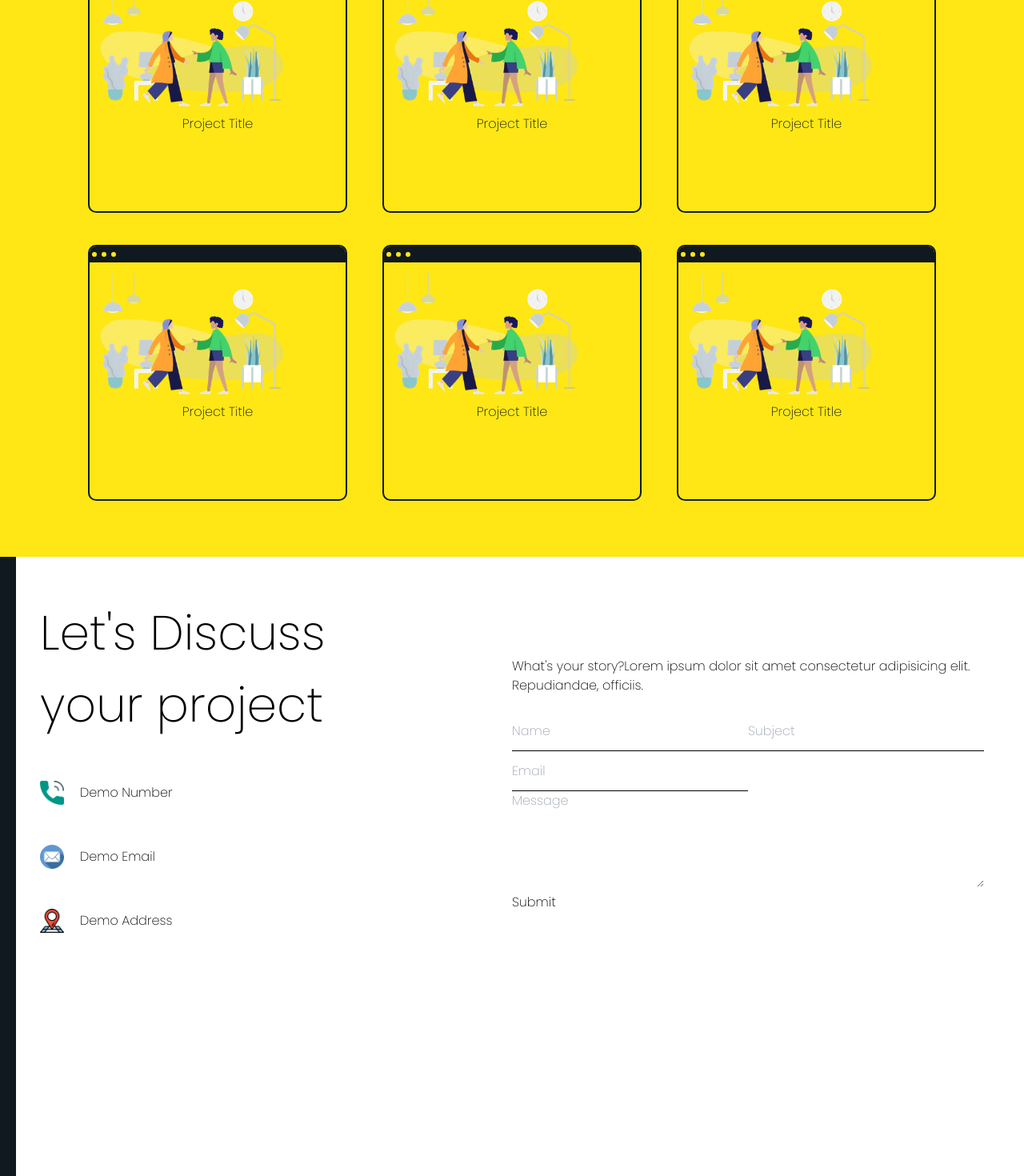
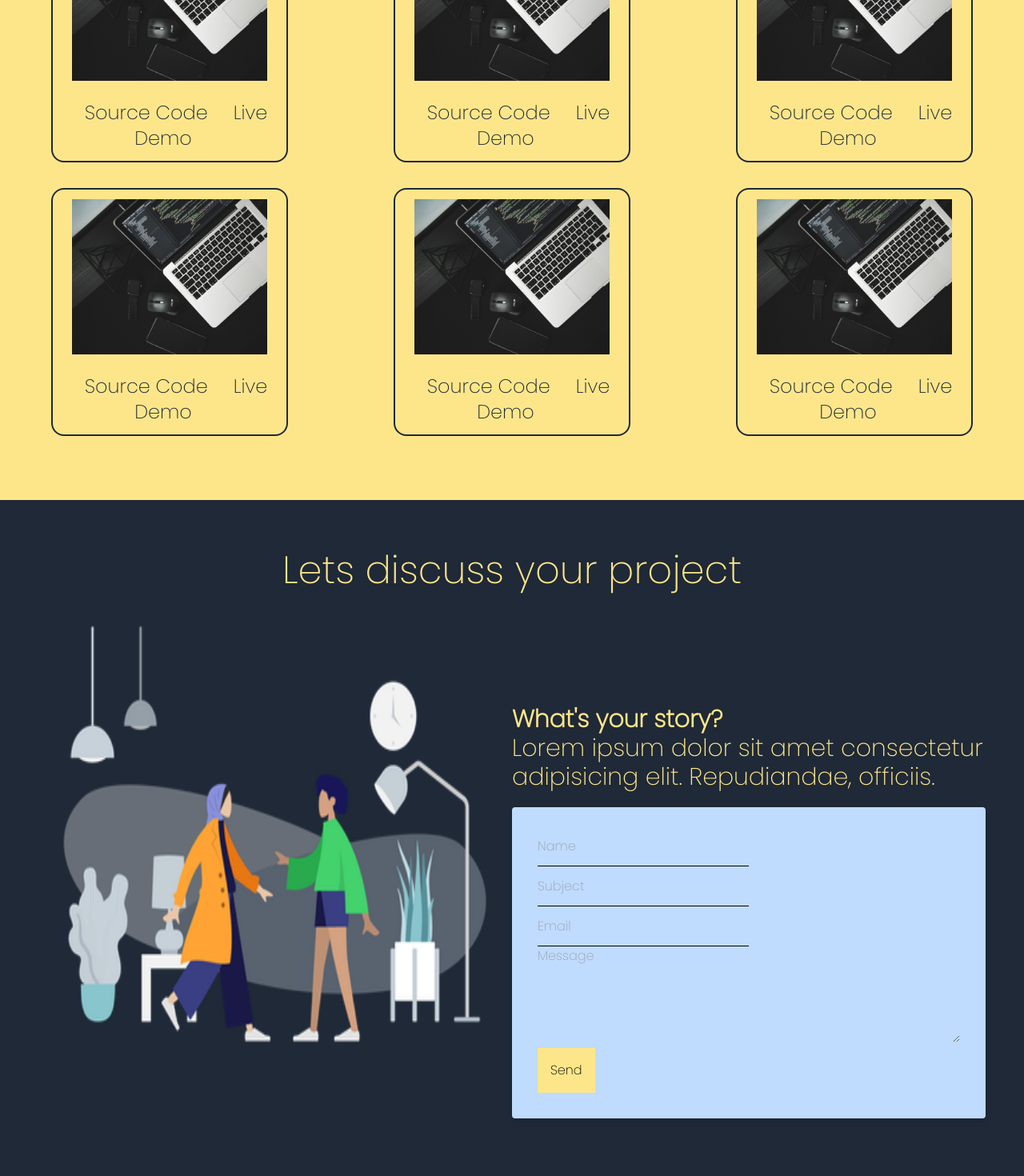
Before and after one commit to AdibAhmed317/Portfolio-reactjs, a React (Create React App) app: page / in a window 1280 px wide. Shown: the part 2200-3670 px from the top of the page at 80% size. Built offline with nearby package versions, Linux system fonts and the light colour scheme.

Commit message:
desktop version

```diff
--- a/src/components/Contact/Contact.css
+++ b/src/components/Contact/Contact.css
@@ -2,20 +2,17 @@
   height: 100vh;
   position: relative;
 }
-
-.contact-bg {
+\\ .contact-bg {
   width: 20px;
   height: 100%;
   background-color: #101820ff;
   position: absolute;
 }
-
-.contact-wrapper {
+\\ .contact-wrapper {
   padding: 50px;
   display: flex;
 }
-
-.contact-left {
+\\ .contact-left {
   flex: 1;
 }
 
--- a/src/components/Contact/Contact.js
+++ b/src/components/Contact/Contact.js
@@ -2,16 +2,12 @@ import React, { useRef } from 'react';
 import emailjs from 'emailjs-com';
 
 import './Contact.css';
-import Phone from '../../images/phone.png';
-import Email from '../../images/email.png';
-import Address from '../../images/address.png';
+import info from '../../images/info.png';
 
 const Contact = () => {
   const formRef = useRef();
 
   const handleSubmit = e => {
-    // e.preventDefault();
-
     emailjs
       .sendForm(
         'service_fohvwed',
@@ -30,48 +26,56 @@ const Contact = () => {
   };
 
   return (
-    <div className='contact'>
-      <div className='contact-bg'></div>
-      <div className='contact-wrapper'>
-        <div className='contact-left'>
-          <div className='contact-title'>Let's Discuss your project</div>
-          <div className='contact-info'>
-            <div className='contact-info-item'>
-              <img src={Phone} alt='' className='contact-icon' />
-              Demo Number
-            </div>
-            <div className='contact-info-item'>
-              <img src={Email} alt='' className='contact-icon' />
-              Demo Email
-            </div>
-            <div className='contact-info-item'>
-              <img src={Address} alt='' className='contact-icon' />
-              Demo Address
-            </div>
-          </div>
+    <div className='h-full bg-gray-800 px-12 py-16 pb-9'>
+      <h1 className='text-5xl font-extralight text-yellow-200 text-center'>
+        Lets discuss your project
+      </h1>
+      <div className='flex flex-row h-screen'>
+        <div className='flex h-3/4 justify-center w-2/4'>
+          <img src={info} alt='' />
         </div>
-        <div className='contact-right'>
-          <p className='contact-desc'>
-            <b>What's your story?</b>
+        <div className='w-2/4 justify-center items-center mt-36'>
+          <p className='contact-desc text-yellow-200 text-3xl'>
+            <b className='font-extrabold'>What's your story?</b>
+            <br />
             Lorem ipsum dolor sit amet consectetur adipisicing elit.
             Repudiandae, officiis.
           </p>
-          <form ref={formRef} onSubmit={handleSubmit}>
-            <input type='text' placeholder='Name' name='user_name' />
-            <input type='text' placeholder='Subject' name='user_subject' />
-            <input type='email' placeholder='Email' name='user_email' />
-            <textarea rows='5' placeholder='Message' name='message' />
-            <button>Submit</button>
+          <form
+            ref={formRef}
+            onSubmit={handleSubmit}
+            className='bg-blue-200 shadow-md rounded px-8 pt-6 pb-8 mb-4'
+          >
+            <input
+              className='bg-blue-200'
+              type='text'
+              placeholder='Name'
+              name='user_name'
+            />
+            <br />
+            <input
+              className='bg-blue-200'
+              type='text'
+              placeholder='Subject'
+              name='user_subject'
+            />
+            <br />
+            <input
+              className='bg-blue-200'
+              type='email'
+              placeholder='Email'
+              name='user_email'
+            />
+            <textarea
+              className='bg-blue-200'
+              rows='5'
+              placeholder='Message'
+              name='message'
+            />
+            <button onClick={handleSubmit}>
+              <h1 className='bg-yellow-200 p-4'>Send</h1>
+            </button>
           </form>
-          {/* <form ref={formRef} onSubmit={handleSubmit}>
-            <label>Name</label>
-            <input type='text' name='user_name' />
-            <label>Email</label>
-            <input type='email' name='user_email' />
-            <label>Message</label>
-            <textarea name='message' />
-            <input type='submit' value='Send' />
-          </form> */}
         </div>
       </div>
     </div>
--- a/src/components/Intro/Try.js
+++ b/src/components/Intro/Try.js
@@ -1,38 +1,81 @@
-import React from 'react';
-import { Link } from 'react-router-dom';
-
+import React, { useRef } from 'react';
+import emailjs from 'emailjs-com';
 import info from '../../images/info.png';
 
 const Try = () => {
+  const formRef = useRef();
+
+  const handleSubmit = e => {
+    // e.preventDefault();
+
+    emailjs
+      .sendForm(
+        'service_fohvwed',
+        'template_kub0jsd',
+        formRef.current,
+        'user_gRp7XFLYX5L8MoREOkNrl'
+      )
+      .then(
+        result => {
+          console.log(result.text);
+        },
+        error => {
+          console.log(error.text);
+        }
+      );
+  };
   return (
     <>
-      <div className='mx-auto'>
-        <div className='grid grid-cols-1 md:grid-cols-2 h-screen '>
-          <div class='max-h-screen md:h-screen justify-center items-center flex bg-yellow-200 pb-2'>
-            <img
-              class='w-auto h-auto object-center border-2 border-gray-800 rounded-3xl'
-              src={info}
-              alt=''
-            />
+      <div className='h-screen bg-gray-800 px-12 py-16 pb-9'>
+        <h1 className='text-5xl font-extralight text-yellow-200 text-center'>
+          Lets discuss your project
+        </h1>
+        <div className='flex flex-row h-screen'>
+          <div className='flex h-3/4 justify-center w-2/4'>
+            <img src={info} alt='' />
           </div>
-          <div class='flex p-10 bg-gray-800 font-sans'>
-            <div class='mb-auto mt-auto max-w-lg'>
-              <h1 class='text-3xl uppercase text-yellow-200'>Adib Ahmed</h1>
-              <p class='font-mono mb-5 text-yellow-200'>
-                Web && Mobile App Developer
-              </p>
-              <p className='text-yellow-200 font-roboto'>
-                Lorem ipsum dolor sit amet, consectetuer adipiscing elit. Donec
-                odio. Quisque volutpat mattis eros. Nullam malesuada erat ut
-                turpis. Suspendisse urna nibh, viverra non, semper suscipit,
-                posuere a, pede.
-              </p>
-              <button class='bg-yellow-300 rounded-md py-3 px-7 mt-6 text-gray-800 font-semibold p-0 m-0'>
-                <Link className='p-12' to='/contact'>
-                  Email Me
-                </Link>
+          <div className='w-2/4 justify-center items-center mt-36'>
+            <p className='contact-desc text-yellow-200 text-3xl'>
+              <b className='font-extrabold'>What's your story?</b>
+              <br />
+              Lorem ipsum dolor sit amet consectetur adipisicing elit.
+              Repudiandae, officiis.
+            </p>
+            <form
+              ref={formRef}
+              onSubmit={handleSubmit}
+              className='bg-blue-200 shadow-md rounded px-8 pt-6 pb-8 mb-4'
+            >
+              <input
+                className='bg-blue-200'
+                type='text'
+                placeholder='Name'
+                name='user_name'
+              />
+              <br />
+              <input
+                className='bg-blue-200'
+                type='text'
+                placeholder='Subject'
+                name='user_subject'
+              />
+              <br />
+              <input
+                className='bg-blue-200'
+                type='email'
+                placeholder='Email'
+                name='user_email'
+              />
+              <textarea
+                className='bg-blue-200'
+                rows='5'
+                placeholder='Message'
+                name='message'
+              />
+              <button onClick={handleSubmit}>
+                <h1 className='bg-yellow-200 p-4'>Send</h1>
               </button>
-            </div>
+            </form>
           </div>
         </div>
       </div>
@@ -41,77 +84,132 @@ const Try = () => {
 };
 
 export default Try;
-/* <div class='mx-auto bg-gray-800'>
-  <div class='grid grid-cols-1 md:grid-cols-2 h-screen bg-red-50'>
-    <div class='max-h-96 md:h-screen justify-center items-center flex'>
-      <img
-        class='w-auto h-auto object-cover object-top'
-        src={info}
-        alt=''
-      />
-    </div>
-    <div class='flex p-10'>
-      <div class='mb-auto mt-auto max-w-lg'>
-        <h1 class='text-3xl uppercase'>Jun Santilla</h1>
-        <p class='font-semibold mb-5'>Web Developer</p>
-        <p>
-          Lorem ipsum dolor sit amet, consectetuer adipiscing elit. Donec
-          odio. Quisque volutpat mattis eros. Nullam malesuada erat ut
-          turpis. Suspendisse urna nibh, viverra non, semper suscipit,
-          posuere a, pede.
-        </p>
-        <button class='bg-black rounded-md py-3 px-7 mt-6 text-white'>
-          Email Me
-        </button>
-      </div>
-    </div>
-  </div>
-</div> */
 
-//   return
-//   <>
-//     <div class="h-screen w-full bg-gray-50 flex justify-center items-center flex-col p-2">
-//         <div class="text-gray-100 shadow-lg shadow-gray-300 w-full md:w-96 h-52 bg-gradient-to-br from-gray-800 to-gray-400 p-4 rounded relative max-w-[24rem]">
-//         <p class="font-bold">Aditya Singh</p>
-//         <p class="my-1 text-sm">
-//         Frontend, Backend & <br />
-//         Devops Engineer.
+// {/* <div className='w-3/12 h-2/5 justify-center items-center flex flex-col rounded-2xl py-3 border-2 border-gray-800'>
+//   <img src={about} alt='' className='w-10/12' />
+//   <br />
+//   <div className=''>
+//     <a
+//       href='https://google.com'
+//       className='text-2xl text-gray-800 px-4 hover:bg-gray-800 rounded-3xl hover:text-yellow-200'
+//     >
+//       Source Code
+//     </a>
+//     <a
+//       href='https://google.com'
+//       className='text-2xl text-gray-800 px-4 hover:bg-gray-800 rounded-3xl hover:text-yellow-200'
+//     >
+//       Live Demo
+//     </a>
+//   </div>
+// </div> */
+
+// /* <div class='mx-auto bg-gray-800'>
+// <div class='grid grid-cols-1 md:grid-cols-2 h-screen bg-red-50'>
+// <div class='max-h-96 md:h-screen justify-center items-center flex'>
+//       <img
+//         class='w-auto h-auto object-cover object-top'
+//         src={info}
+//         alt=''
+//       />
+//     </div>
+//     <div class='flex p-10'>
+//       <div class='mb-auto mt-auto max-w-lg'>
+//         <h1 class='text-3xl uppercase'>Jun Santilla</h1>
+//         <p class='font-semibold mb-5'>Web Developer</p>
+//         <p>
+//           Lorem ipsum dolor sit amet, consectetuer adipiscing elit. Donec
+//           odio. Quisque volutpat mattis eros. Nullam malesuada erat ut
+//           turpis. Suspendisse urna nibh, viverra non, semper suscipit,
+//           posuere a, pede.
 //         </p>
-//         <p class="text-sm">xxxxxxxx@xxxxx.com</p>
-//         <span class="text-lg font-extrabold absolute right-4 bottom-4">BRAND</span>
+//         <button class='bg-black rounded-md py-3 px-7 mt-6 text-white'>
+//           Email Me
+//         </button>
+//       </div>
 //     </div>
+//   </div>
+// </div> */
 
-//     <div class="shadow-lg shadow-purple-200 p-4 w-full md:w-96 h-52 rounded bg-gradient-to-bl from-purple-300 to-blue-900 flex flex-col justify-center items-center mt-4 max-w-[24rem]">
-//     <img class="w-20 h-20 object-cover rounded-full mb-2" src="https://images.unsplash.com/photo-1534528741775-53994a69daeb?ixlib=rb-1.2.1&ixid=MnwxMjA3fDB8MHxwaG90by1wYWdlfHx8fGVufDB8fHx8&auto=format&fit=crop&w=764&q=80" alt="logo">
-//     <p class="text-gray-100 font-semibold">Aditya Singh</p>
+// //   return
+// //   <>
+// //     <div class="h-screen w-full bg-gray-50 flex justify-center items-center flex-col p-2">
+// //         <div class="text-gray-100 shadow-lg shadow-gray-300 w-full md:w-96 h-52 bg-gradient-to-br from-gray-800 to-gray-400 p-4 rounded relative max-w-[24rem]">
+// //         <p class="font-bold">Aditya Singh</p>
+// //         <p class="my-1 text-sm">
+// //         Frontend, Backend & <br />
+// //         Devops Engineer.
+// //         </p>
+// //         <p class="text-sm">xxxxxxxx@xxxxx.com</p>
+// //         <span class="text-lg font-extrabold absolute right-4 bottom-4">BRAND</span>
+// //     </div>
+
+// //     <div class="shadow-lg shadow-purple-200 p-4 w-full md:w-96 h-52 rounded bg-gradient-to-bl from-purple-300 to-blue-900 flex flex-col justify-center items-center mt-4 max-w-[24rem]">
+// //     <img class="w-20 h-20 object-cover rounded-full mb-2" src="https://images.unsplash.com/photo-1534528741775-53994a69daeb?ixlib=rb-1.2.1&ixid=MnwxMjA3fDB8MHxwaG90by1wYWdlfHx8fGVufDB8fHx8&auto=format&fit=crop&w=764&q=80" alt="logo">
+// //     <p class="text-gray-100 font-semibold">Aditya Singh</p>
+// //     </div>
+// //   </>;
+// //
+
+// // {
+// /* <header className='max-h-full bg-white p-6 flex'>
+// <div className='container mx-auto mt-8 md:mt-0 md:space-x-10 md:grid grid-cols-3 justify-center md:py-40'>
+//   <div className='grid justify-center items-center order-1 col-span-1'>
+//     <img
+//       className='lg:h-80 md:h-64 h-40 rounded-full'
+//       src={ad}
+//       alt='logo'
+//     />
+//   </div>
+//   <div className='mt-8 md:mt-0 lg:justify-end col-span-2'>
+//     <h1 className='text-4xl text-gray-800 text-center md:text-left font-bold mb-6'>
+//       Hi, I am Adib Ahmed
+//       <br /> Full Stack Web Developer
+//     </h1>
+//     <p className='text-xl text-gray-800 text-center md:text-left'>
+//       Amet minim mollit non deserunt ullamco est sit aliqua dolor do
+//       amet sint. Velit officia consequat duis enim velit mollit.
+//       Exercitation veniam consequat sunt nostrud amet.
+//     </p>
+//     <button className='block mt-8 mx-auto md:mx-0 text-2xl py-3 px-6 text-red-50 font-semibold rounded bg-red-400'>
+//       Learn More
+//     </button>
+//   </div>
+// </div>
+
+// <div className='h-screen bg-yellow-200'>
+//   {/* <div className='contact-bg'></div> */}
+//   <div className='p-14 flex flex-row'>
+//     <div className='contact-left'>
+//       <div className='contact-title'>Let's Discuss your project</div>
+//       <div className='contact-info'>
+//         <div className='contact-info-item'>
+//           <img src={info} alt='' className='contact-icon' />
+//           Demo Number
+//         </div>
+//         <div className='contact-info-item'>
+//           <img src={Email} alt='' className='contact-icon' />
+//           Demo Email
+//         </div>
+//         <div className='contact-info-item'>
+//           <img src={Address} alt='' className='contact-icon' />
+//           Demo Address
+//         </div>
+//       </div>
 //     </div>
-//   </>;
-//
-
-// {
-/* <header className='max-h-full bg-white p-6 flex'>
-<div className='container mx-auto mt-8 md:mt-0 md:space-x-10 md:grid grid-cols-3 justify-center md:py-40'>
-  <div className='grid justify-center items-center order-1 col-span-1'>
-    <img
-      className='lg:h-80 md:h-64 h-40 rounded-full'
-      src={ad}
-      alt='logo'
-    />
-  </div>
-  <div className='mt-8 md:mt-0 lg:justify-end col-span-2'>
-    <h1 className='text-4xl text-gray-800 text-center md:text-left font-bold mb-6'>
-      Hi, I am Adib Ahmed
-      <br /> Full Stack Web Developer
-    </h1>
-    <p className='text-xl text-gray-800 text-center md:text-left'>
-      Amet minim mollit non deserunt ullamco est sit aliqua dolor do
-      amet sint. Velit officia consequat duis enim velit mollit.
-      Exercitation veniam consequat sunt nostrud amet.
-    </p>
-    <button className='block mt-8 mx-auto md:mx-0 text-2xl py-3 px-6 text-red-50 font-semibold rounded bg-red-400'>
-      Learn More
-    </button>
-  </div>
-</div>
-</header> */
-// }
+//     <div className='contact-right'>
+//       <p className='contact-desc'>
+//         <b>What's your story?</b>
+//         Lorem ipsum dolor sit amet consectetur adipisicing elit.
+//         Repudiandae, officiis.
+//       </p>
+//       <form ref={formRef} onSubmit={handleSubmit}>
+//         <input type='text' placeholder='Name' name='user_name' />
+//         <input type='text' placeholder='Subject' name='user_subject' />
+//         <input type='email' placeholder='Email' name='user_email' />
+//         <textarea rows='5' placeholder='Message' name='message' />
+//         <button>Submit</button>
+//       </form>
+//     </div>
+//   </div>
+// </div>
--- a/src/components/Landing Page/LandingPage.js
+++ b/src/components/Landing Page/LandingPage.js
@@ -8,10 +8,10 @@ import ProductList from '../ProductList/ProductList';
 const LandingPage = () => {
   return (
     <>
-      {/* <Try /> */}
       <Intro />
       <About />
       <ProductList />
+      {/* <Try /> */}
       <Contact />
     </>
   );
--- a/src/components/Product/Product.js
+++ b/src/components/Product/Product.js
@@ -1,18 +1,29 @@
 import React from 'react';
 import './Product.css';
 
-const Product = ({ img, link }) => {
+const Product = ({ img, sourceCode, demo }) => {
   return (
-    <div className='p'>
-      <div className='p-browser'>
-        <div className='p-circle'></div>
-        <div className='p-circle'></div>
-        <div className='p-circle'></div>
+    <div className='w-3/12 h-2/5 justify-center items-center flex flex-col rounded-2xl py-3 border-2 border-gray-800 m-4'>
+      <img src={img} alt='' className='w-10/12' />
+      <br />
+      <div className=''>
+        <a
+          href={sourceCode}
+          className='text-2xl text-gray-800 px-4 hover:bg-gray-800 rounded-3xl hover:text-yellow-200'
+          target='_blank'
+          rel='noreferrer'
+        >
+          Source Code
+        </a>
+        <a
+          href={demo}
+          className='text-2xl text-gray-800 px-4 hover:bg-gray-800 rounded-3xl hover:text-yellow-200'
+          target='_blank'
+          rel='noreferrer'
+        >
+          Live Demo
+        </a>
       </div>
-      <a href={link} target='_blank' rel='noreferrer'>
-        <img src={img} alt='' className='p-img' />
-        <h1>Project Title</h1>
-      </a>
     </div>
   );
 };
--- a/src/components/ProductList/ProductList.js
+++ b/src/components/ProductList/ProductList.js
@@ -6,18 +6,25 @@ import './ProductList.css';
 
 const ProductList = () => {
   return (
-    <div className='pl'>
-      <div className='pl-texts'>
-        <h1 className='pl-title'>Create & Inspire, It's Adib.</h1>
-        <p className='pl-desc'>
+    <div className='flex flex-col items-center text-center text-gray-800 bg-yellow-200 px-12 py-16'>
+      <div className='w-2/3'>
+        <h1 className='text-5xl font-bold text-gray-800'>
+          Create & Inspire, It's Adib.
+        </h1>
+        <p className='mt-5 text-2xl font-medium'>
           Lorem ipsum dolor sit amet consectetur adipisicing elit. Nemo porro
           incidunt voluptate eius cupiditate! Recusandae animi non nostrum ut
           quia!
         </p>
       </div>
-      <div className='pl-list'>
+      <div className='w-full flex flex-wrap justify-between'>
         {projects.map(item => (
-          <Product key={item.id} img={item.img} link={item.link} />
+          <Product
+            key={item.id}
+            img={item.img}
+            sourceCode={item.sourceCode}
+            demo={item.demo}
+          />
         ))}
       </div>
     </div>
```
Also changed, not shown: src/data.js (+19 -14 lines), src/images/projects/about.jpg (added).
